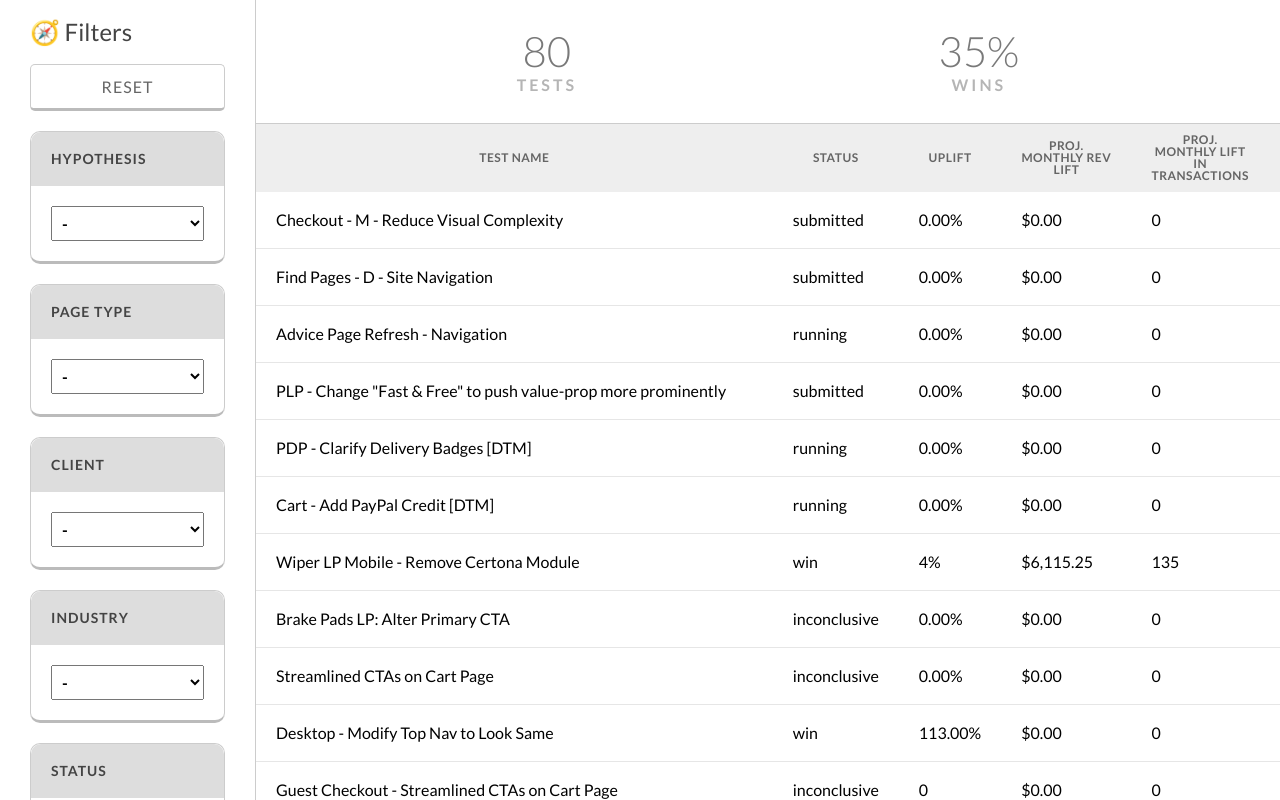
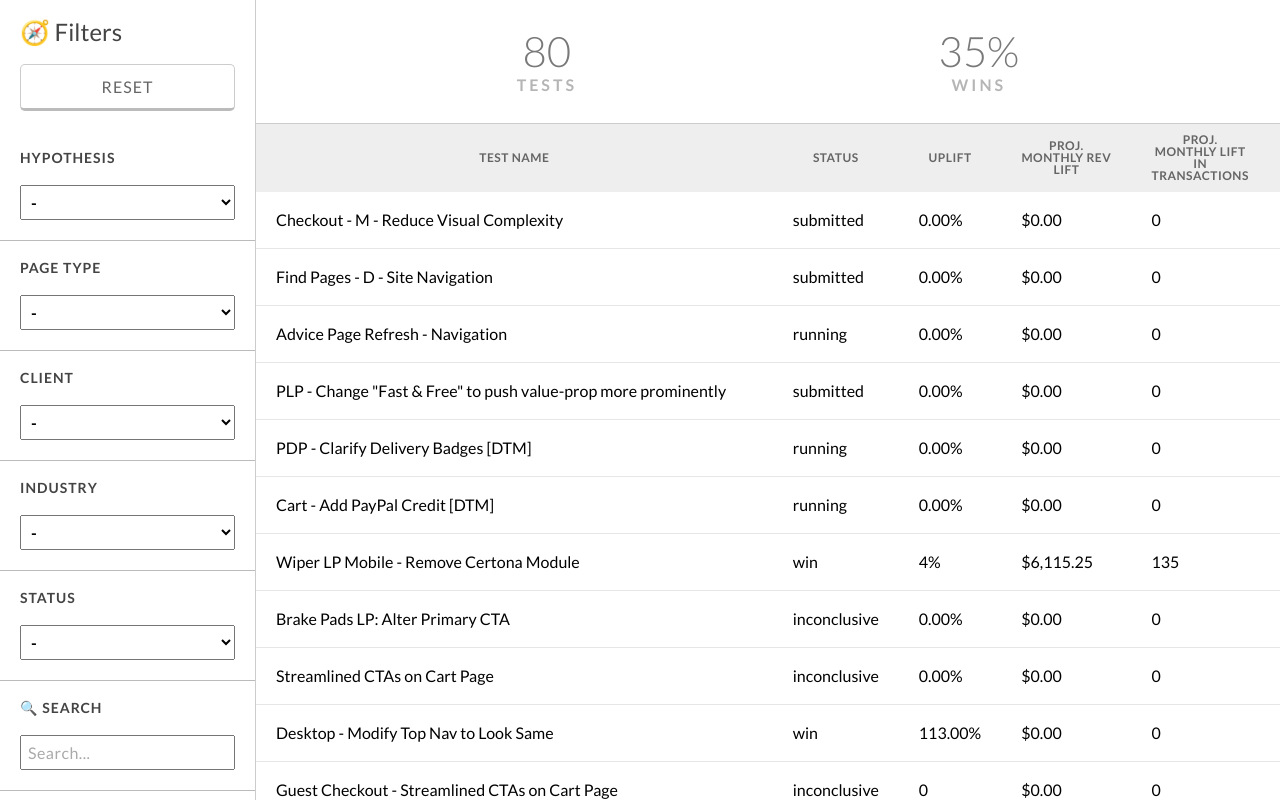
Before and after one commit to jonathantcallahan/cro-database, a React (Create React App) app in the folder cro-database-client/: page / in a window 1280 px wide. Built offline with nearby package versions, Linux system fonts and the light colour scheme.

Commit message:
modified filter styling

```diff
--- a/cro-database-client/src/components/DropdownFilter.js
+++ b/cro-database-client/src/components/DropdownFilter.js
@@ -2,13 +2,9 @@ import React from 'react';
 import styled from 'styled-components';
 
 const StyledDropdownFilter = styled.div`
-    border: 1px solid #ccc;
     display: flex;
     flex-direction: column;
-    margin-bottom: 20px;
-    border-radius: 10px;
-    border-bottom-width: 3px;
-    border-bottom-color: #bbb;
+    border-bottom: 1px solid #bbb;
     &:hover{
         border-bottom-color: #888;
     }
@@ -18,14 +14,12 @@ const filterPadding = "20px";
 
 const StyledFilterTitle = styled.span`
     font-weight: bold;
-    background: #ddd;
-    padding: ${filterPadding} ${filterPadding} ${filterPadding} ${filterPadding};
+    padding: ${filterPadding} ${filterPadding} 0 ${filterPadding};
     font-weight: 600;
     font-size: 14px;
     letter-spacing: 1px;
     text-transform: uppercase;
     color: #444;
-    border-radius: 10px 10px 0px 0px;
 `
 
 const StyledSelect = styled.select`
--- a/cro-database-client/src/components/Filters.js
+++ b/cro-database-client/src/components/Filters.js
@@ -8,7 +8,7 @@ const StyledFilters = styled.div`
     width: 20vw;
     min-width: 20vw;
     border-right: 1px solid #ccc;
-    padding: 20px 30px;
+    padding: 20px 0;
     display: flex;
     flex-direction: column;
     max-height: 100vh;
@@ -19,7 +19,7 @@ const StyledResetButton = styled.button`
     background: transparent;
     border: 1px solid #ccc;
     border-radius: 5px;
-    margin: 20px 0px;
+    margin: 20px 20px;
     padding: 12px;
     border-bottom-width: 3px;
     border-bottom-color: #bbb;
@@ -37,6 +37,7 @@ const StyledResetButton = styled.button`
 const StyledFiltersTitle = styled.span`
     font-size: 24px;
     color: #444;
+    margin: 0 20px;
 `
 
 export default class Filters extends React.Component {
--- a/cro-database-client/src/components/Search.js
+++ b/cro-database-client/src/components/Search.js
@@ -4,13 +4,9 @@ import styled from 'styled-components';
 const searchPadding = "20px";
 
 const StyledSearch = styled.div`
-    border: 1px solid #ccc;
     display: flex;
     flex-direction: column;
-    margin-bottom: 20px;
-    border-radius: 10px;
-    border-bottom-width: 3px;
-    border-bottom-color: #bbb;
+    border-bottom: 1px solid #bbb;
     &:hover{
         border-bottom-color: #888;
     }
@@ -19,14 +15,12 @@ const StyledSearch = styled.div`
 
 const StyledSearchTitle = styled.span`
     font-weight: bold;
-    background: #ddd;
-    padding: ${searchPadding} ${searchPadding} ${searchPadding} ${searchPadding};
+    padding: ${searchPadding} ${searchPadding} 0 ${searchPadding};
     font-weight: 600;
     font-size: 14px;
     letter-spacing: 1px;
     text-transform: uppercase;
     color: #444;
-    border-radius: 10px 10px 0px 0px;
 `
 
 const StyledSearchInput = styled.input`
```
